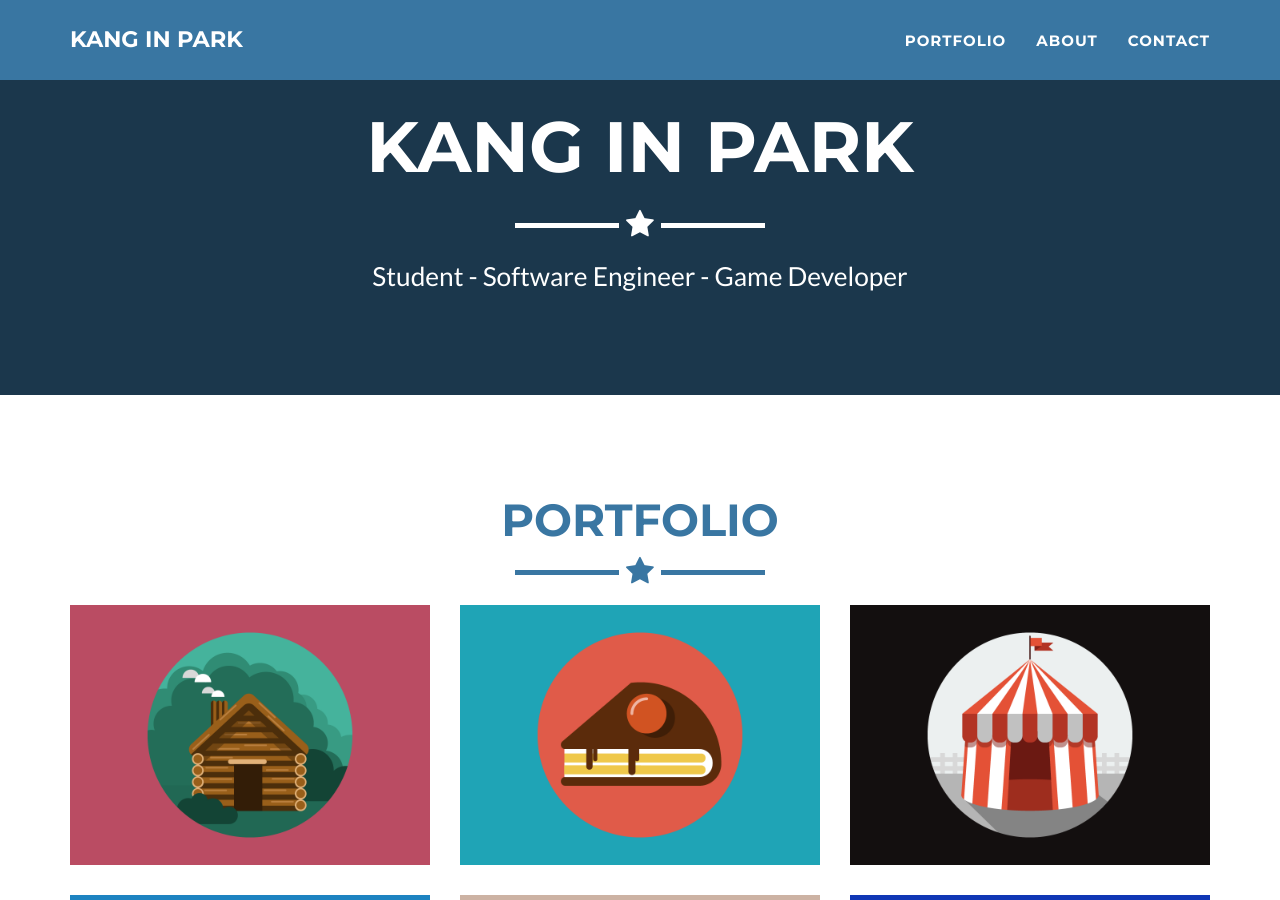
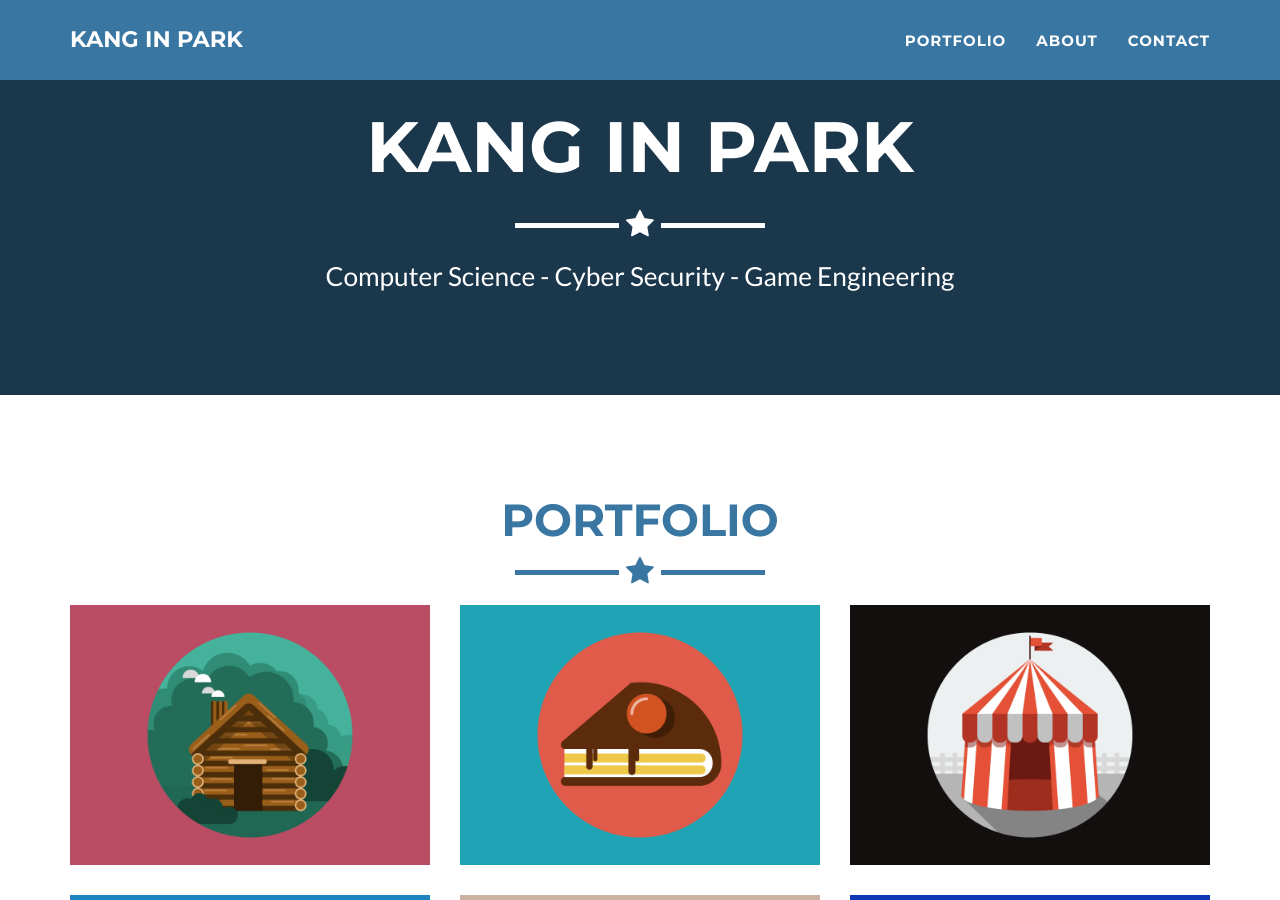
Before and after one commit to kip218/kip218.github.io, a Jekyll site: the page built from index.html, in a window 1280 px wide and 900 px high, scrolled down 379 px. Built offline with Jekyll 4.4.1, drawn with Linux system fonts in a browser that asks for light colours.

Commit message:
changing 'skills '

```diff
--- a/_config.yml
+++ b/_config.yml
@@ -4,7 +4,7 @@ email: kip218@nyu.edu
 url: https://example.github.io
 description: "Welcome to my portfolio!"
 keywords: "your keywords, separated by commas"
-skills: "Student - Software Engineer - Game Developer"
+skills: "Computer Science - Cyber Security - Game Engineering"
 meta_author: LastName FirstName
 
 # Google webmaster tools
```
Also changed, not shown: 8 other files.
